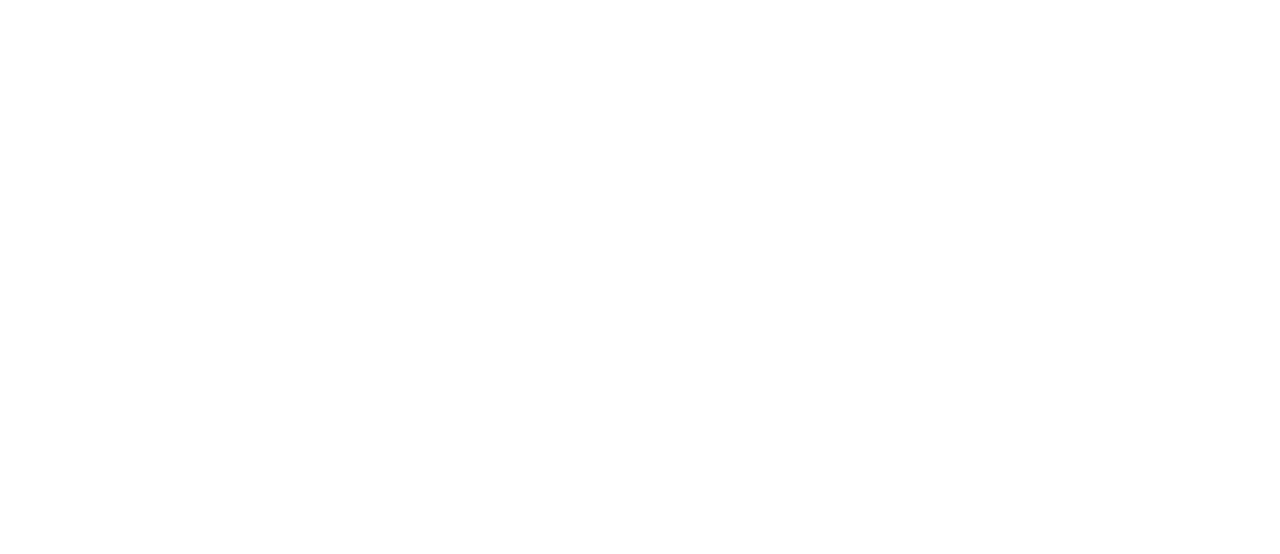
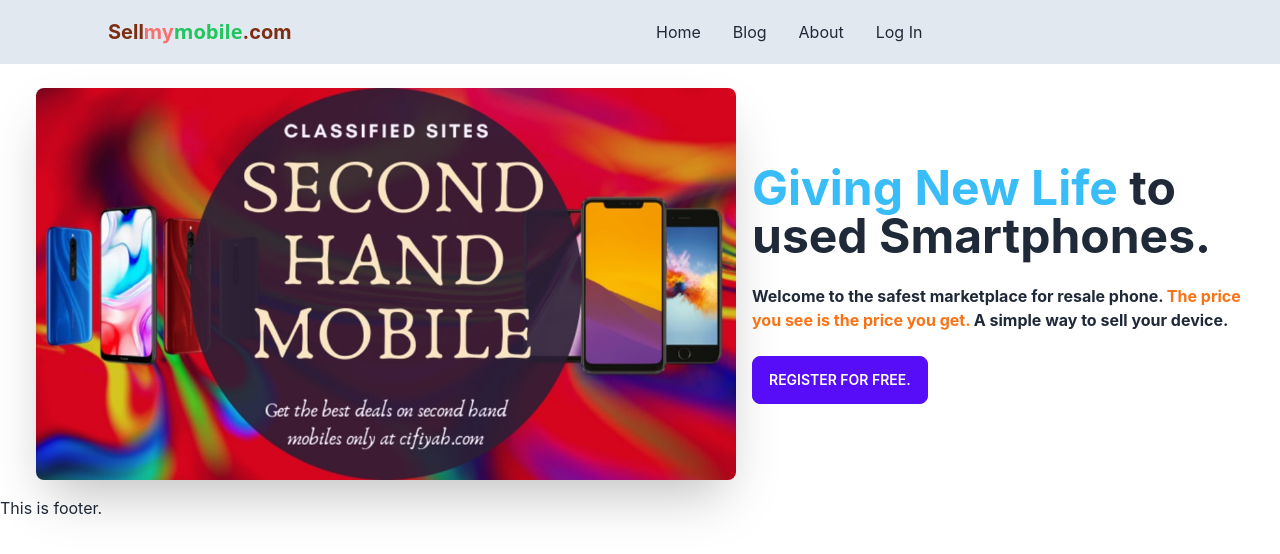
Before and after one commit to kayesh01/sellmymobile.com-client-side, a React (Create React App) app: page / in a window 1280 px wide. Shown: the top 554 px of the page. Built offline with nearby package versions, Linux system fonts and the light colour scheme.

Commit message:
navbar and top banner added

```diff
--- a/src/App.js
+++ b/src/App.js
@@ -1,10 +1,11 @@
-import logo from './logo.svg';
+import { RouterProvider } from 'react-router-dom';
 import './App.css';
+import router from './Routes/Routes/Routes';
 
 function App() {
   return (
-    <div className="App">
-
+    <div className='max-w-[1440px] mx-auto'>
+      <RouterProvider router={router}></RouterProvider>
     </div>
   );
 }
--- /dev/null
+++ b/src/Layout/Main.js
@@ -0,0 +1,16 @@
+import React from 'react';
+import { Outlet } from 'react-router-dom';
+import Footer from '../Pages/Shared/Footer/Footer';
+import Navbar from '../Pages/Shared/Navbar/Navbar';
+
+const Main = () => {
+    return (
+        <div>
+            <Navbar></Navbar>
+            <Outlet></Outlet>
+            <Footer></Footer>
+        </div>
+    );
+};
+
+export default Main;
--- /dev/null
+++ b/src/Pages/Home/Banner/Banner.js
@@ -0,0 +1,20 @@
+import React from 'react';
+import { Link } from 'react-router-dom';
+import banner from '../../../assets/images/banner.jpg'
+
+const Banner = () => {
+    return (
+        <div className="hero bg-base-100">
+            <div className="hero-content flex-col lg:flex-row">
+                <img alt='' src={banner} className="w-[700px]  rounded-lg shadow-2xl" />
+                <div>
+                    <h1 className="text-5xl font-bold"><span className='text-sky-400'>Giving New Life</span> to used Smartphones.</h1>
+                    <p className="py-6 font-bold">Welcome to the safest marketplace for resale phone.<span className='text-orange-500'> The price you see is the price you get.</span> A simple way to sell your device.</p>
+                    <Link to='/login'><button className="btn btn-primary">Register for free.</button></Link>
+                </div>
+            </div>
+        </div>
+    );
+};
+
+export default Banner;
--- /dev/null
+++ b/src/Pages/Home/Home/Home.js
@@ -0,0 +1,12 @@
+import React from 'react';
+import Banner from '../Banner/Banner';
+
+const Home = () => {
+    return (
+        <div className='mx-5'>
+            <Banner></Banner>
+        </div>
+    );
+};
+
+export default Home;
--- /dev/null
+++ b/src/Pages/Login/Login.js
@@ -0,0 +1,11 @@
+import React from 'react';
+
+const Login = () => {
+    return (
+        <div>
+            <h2>This is log in.</h2>
+        </div>
+    );
+};
+
+export default Login;
--- /dev/null
+++ b/src/Pages/Shared/Footer/Footer.js
@@ -0,0 +1,12 @@
+import React from 'react';
+
+const Footer = () => {
+    return (
+        <div>
+            <h2>This is footer.
+            </h2>
+        </div>
+    );
+};
+
+export default Footer;
--- /dev/null
+++ b/src/Pages/Shared/Navbar/Navbar.js
@@ -0,0 +1,33 @@
+import React from 'react';
+import { Link } from 'react-router-dom';
+
+const Navbar = () => {
+    const menuItems = <React.Fragment>
+        <li><Link to="/">Home</Link></li>
+        <li><Link to="/blog">Blog</Link></li>
+        <li><Link to="/about">About</Link></li>
+        <li><Link to="/login">Log In</Link></li>
+    </React.Fragment>
+    return (
+        <div className="navbar mb-2 bg-slate-200">
+            <div className="navbar-start">
+                <div className="dropdown">
+                    <label tabIndex={0} className="btn btn-ghost lg:hidden">
+                        <svg xmlns="http://www.w3.org/2000/svg" className="h-5 w-5" fill="none" viewBox="0 0 24 24" stroke="currentColor"><path strokeLinecap="round" strokeLinejoin="round" strokeWidth="2" d="M4 6h16M4 12h8m-8 6h16" /></svg>
+                    </label>
+                    <ul tabIndex={0} className="menu menu-compact dropdown-content mt-3 p-2 shadow bg-base-300 rounded-box w-52">
+                        {menuItems}
+                    </ul>
+                </div>
+                <Link to='/' className="ml-[100px] text-xl text-orange-900 font-bold">Sell<span className='text-red-400'>my</span><span className='text-green-500 font-sans'>mobile</span>.com</Link>
+            </div>
+            <div className="navbar-center hidden lg:flex">
+                <ul className="menu menu-horizontal p-0">
+                    {menuItems}
+                </ul>
+            </div>
+        </div>
+    );
+};
+
+export default Navbar;
--- /dev/null
+++ b/src/Routes/Routes/Routes.js
@@ -0,0 +1,22 @@
+import { createBrowserRouter } from "react-router-dom";
+import Main from "../../Layout/Main";
+import Home from "../../Pages/Home/Home/Home";
+import Login from "../../Pages/Login/Login";
+
+const router = createBrowserRouter([
+    {
+        path: '/',
+        element: <Main></Main>,
+        children: [
+            {
+                path: '/',
+                element: <Home></Home>
+            },
+            {
+                path: '/login',
+                element: <Login></Login>
+            }
+        ]
+    }
+])
+export default router;
```
Also changed, not shown: src/assets/images/banner.jpg (added).
